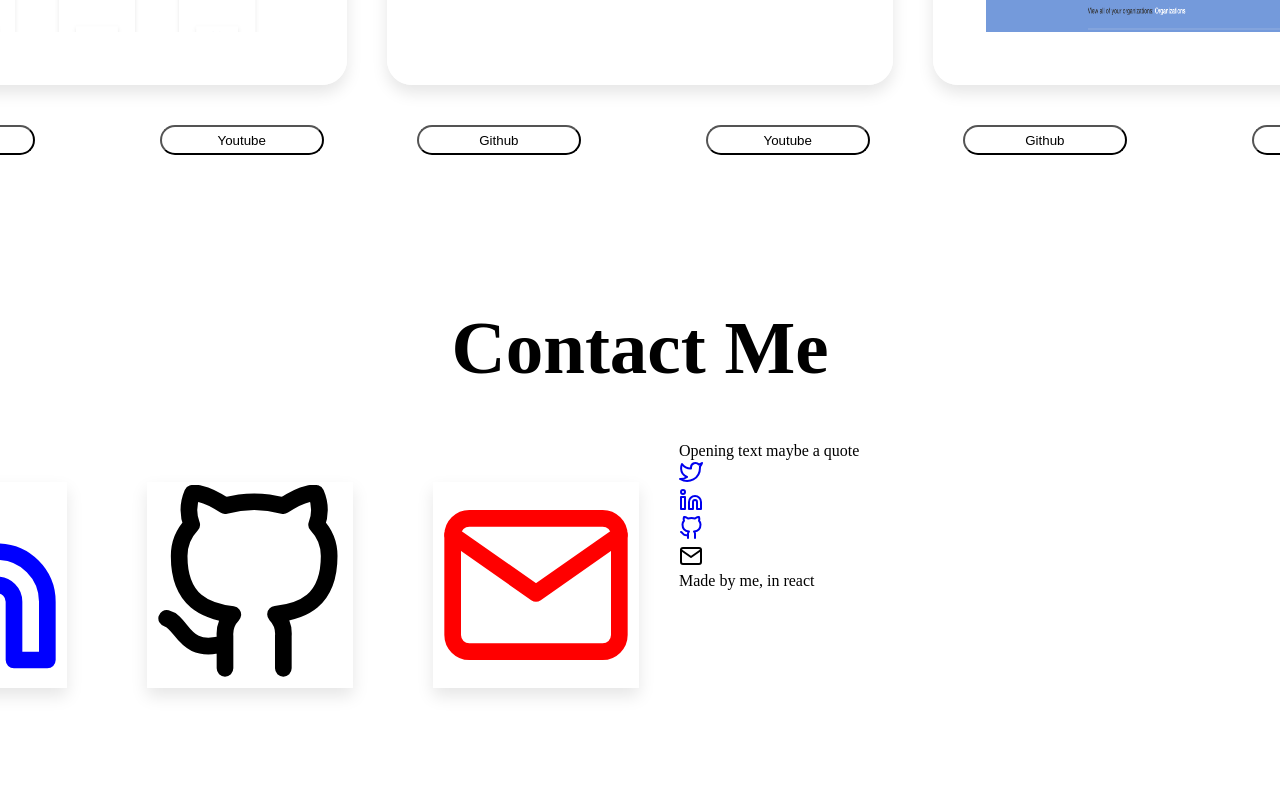
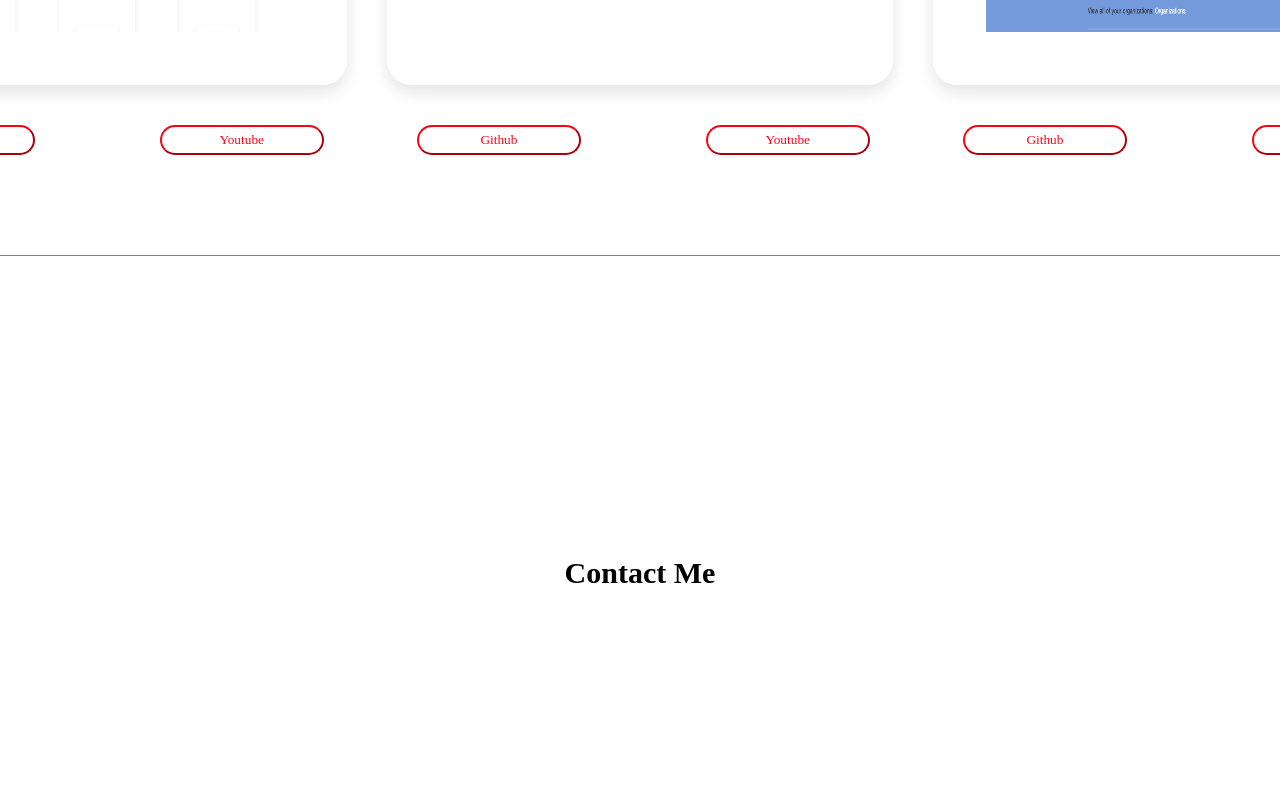
Before and after one commit to JordanLong1/my-portfolio, a React (Create React App) app: page / in a window 1280 px wide. Shown: the part 3645-4440 px from the top of the page. Before the commit the page ends 4381 px from the top, so only its background shows below. Built offline with nearby package versions, Linux system fonts and the light colour scheme.

Commit message:
added style for footer and icons in footer

```diff
--- a/src/Home.css
+++ b/src/Home.css
@@ -126,64 +126,51 @@
 .contact-container {
     height: 100%;
     width: 100%;
+    border-top: 1px solid grey;
+    border-bottom: 1px solid grey;
+    border-radius: 25px;
+}
 
+.contact-text-div {
+  margin-top: 300px;
+  font-family: Michroma;
+  font-size: 20px;
+  font-weight: 800;
+  text-align: center;
+  margin-bottom: 100px;
 }
 
 .contact-header {
-  font-family: Orbitron;
-  font-size: 75px;
+  margin-top: 300px;
+  font-family: Michroma;
+  font-size: 30px;
+  font-weight: 800;
   text-align: center;
+  margin-bottom: 100px;
 }
 
-.linked-div-contact {
-  border-style: solid;
-  border-color: white;
-  box-shadow:  0 0.5rem 1rem 0 rgba(0, 0, 0, 0.1);
-  width: 200px;
-  height: 200px;
-  float: left;
-  margin: 40px;
-}
-.git-div-contact {
-  border-style: solid;
-  border-color: white;
-  box-shadow:  0 0.5rem 1rem 0 rgba(0, 0, 0, 0.1);
-  width: 200px;
-  height: 200px;
-  float: left;
-  margin: 40px;
-}
-.mail-div-contact {
-  border-style: solid;
-  border-color: white;
-  box-shadow:  0 0.5rem 1rem 0 rgba(0, 0, 0, 0.1);
-  width: 200px;
-  height: 200px;
-  float: left;
-  margin: 40px;
+.convo-btn {
+  margin-top: 50px;
+  height: 50px;
+  width: 450px;
+  border-radius: 25px;
+  display: block;
+  margin: 0 auto;
+  background-color: white;
+  color: #fc0313;
+  border-color: #fc0313;
+  font-family: Michroma;
 }
 
-.linked-icon {
-    color: blue;
-    height: 100%;
-    width: 100%;
+.convo-btn:hover {
+  background-color: #fc0313;
+  color: white;
+  border-color: #fc0313;
 }
 
-.github-icon {
-    color: black;
-    width: 100%;
-    height: 100%;
-
+.mail-div-contact {
+  margin-bottom: 200px;;
 }
-
-.mail-icon {
-    color: red;
-    width: 100%;
-    height: 100%;
-}
-
-
-
 
 
 
@@ -246,9 +233,12 @@
   display: block;
   float: left;
   background-color: white;
+  color: #fc0313;
+  border-color: #fc0313;
   position: relative;
   left: 50px;
   margin-bottom: 100px;
+  font-family: Michroma;
 }
 
 .youtube-btn {
@@ -258,9 +248,27 @@
   border-radius: 25px;
   display: block;
   background-color: white;
+  color: #fc0313;
+  border-color: #fc0313;
   position: relative;
   left: 175px;
   margin-bottom: 100px;
+  font-family: Michroma;
+
+}
+
+.git-btn:hover {
+  background-color: #fc0313;
+  color: white;
+  border-color: #fc0313;
+  font-family: Michroma;
+}
+
+.youtube-btn:hover {
+  background-color: #fc0313;
+  color: white;
+  border-color: #fc0313;
+  font-family: Michroma;
 }
 
 
@@ -277,3 +285,37 @@
   image-rendering: crisp-edges;
   -ms-interpolation-mode: nearest-neighbor; /* IE (non-standard property) */
 }
+
+.footer-container {
+  background-color: #fc0313;
+  height: 100%;
+  width: 100%;
+  padding-bottom: 500px;
+  border: ipx solid #fc0313;
+}
+
+.social-icons {
+  display: inline-block;
+  margin: 0 auto;
+}
+
+.icon-divs {
+  margin-top: 200px;
+  display: inline-block;
+  border: solid white;
+  border-radius: 50px;
+}
+
+.icons {
+  color: white;
+  height: 50px;
+  width: 100px;
+}
+
+.icon-divs:hover {
+  background-color: white;
+}
+
+.icons:hover {
+  color: #fc0313;
+}
```
